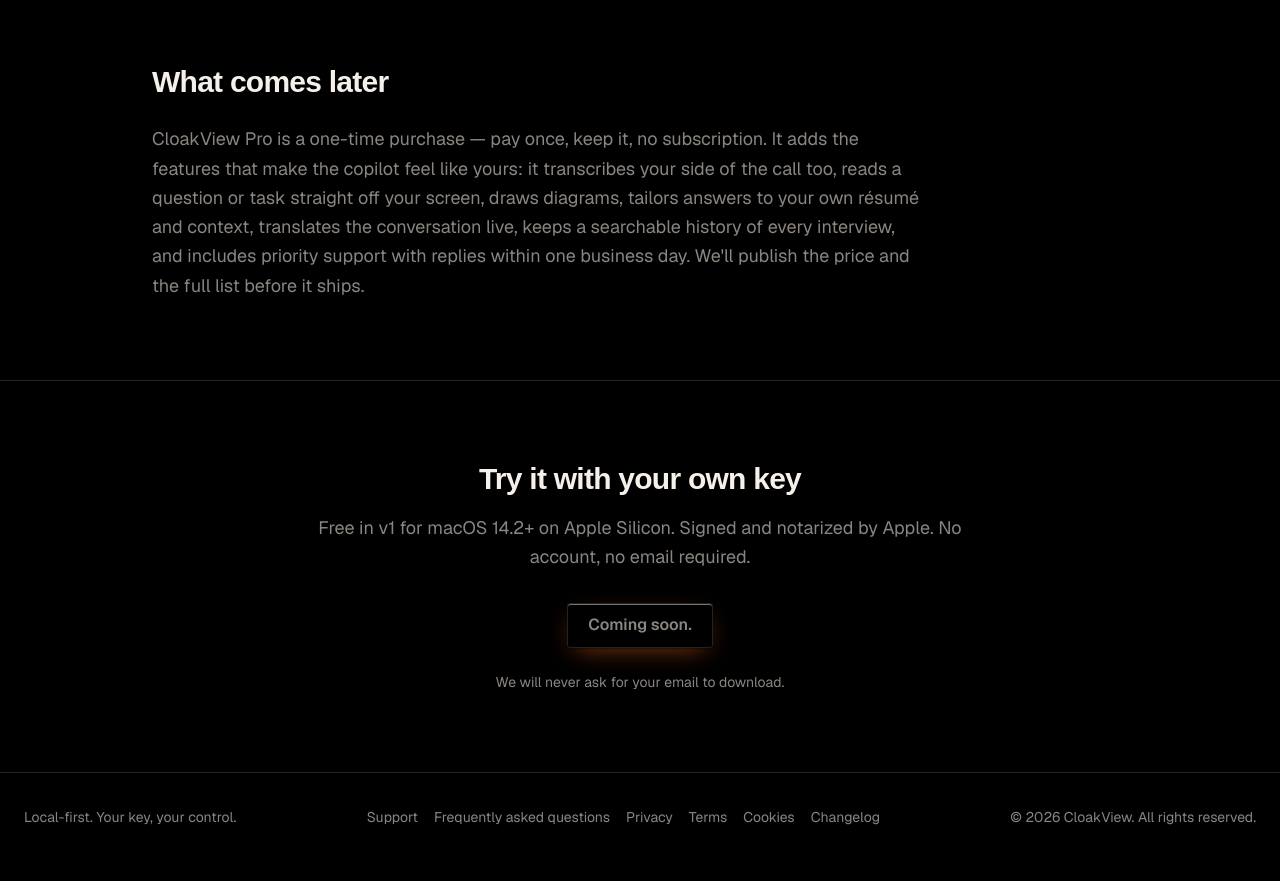
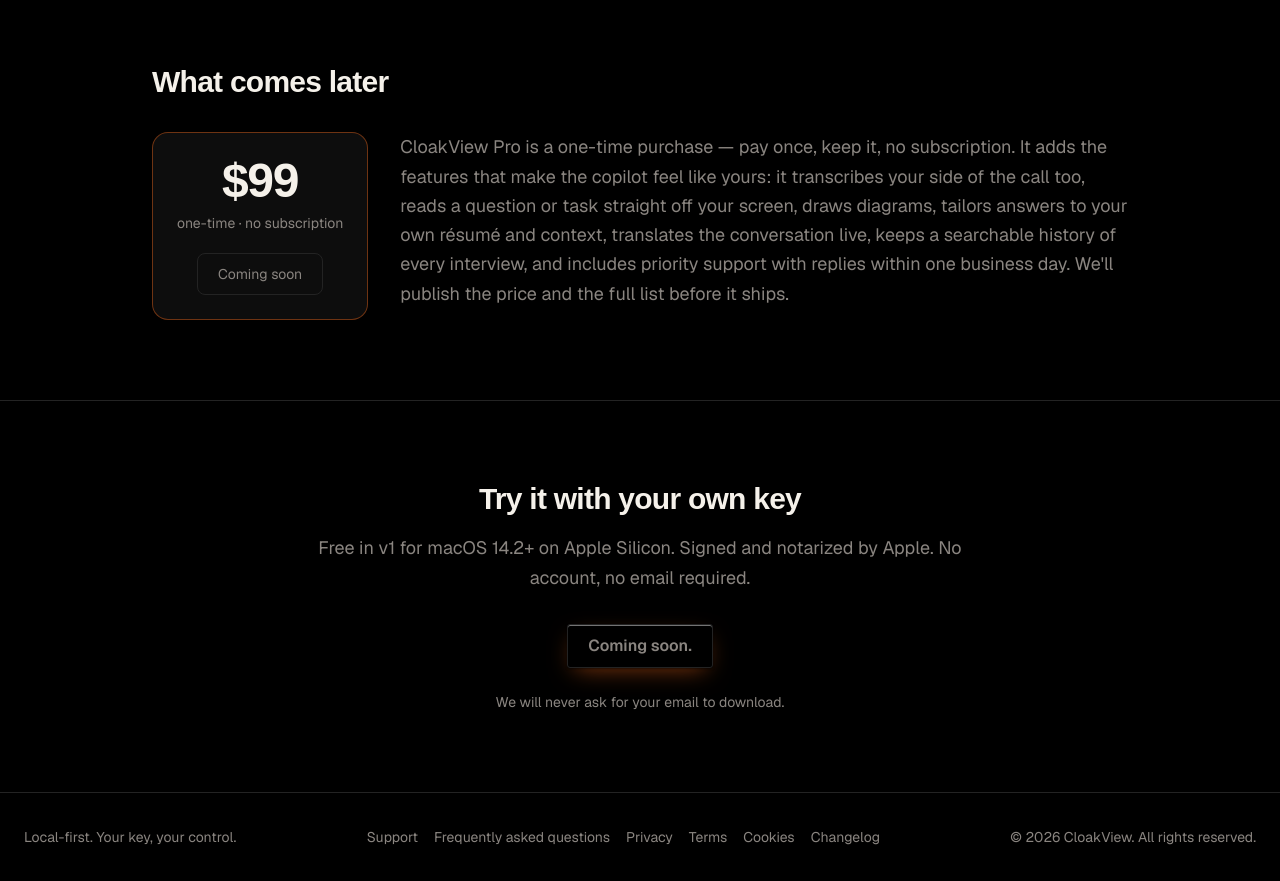
Before and after one commit to baphomet444/cloakview, a Next.js app in the folder web/: page /en/pricing in a window 1280 px wide. Shown: the part 1280-2161 px from the top of the page. Built offline with nearby package versions, Linux system fonts and the light colour scheme; a web font is replaced by a local one.

Commit message:
feat(web): show the CloakView Pro price ($99 one-time) on the pricing page
Adds a price card to the roadmap section: $99, one-time, no subscription, with a
"Coming soon" marker since Pro is not purchasable until the checkout exists.

Co-Authored-By: Claude Opus 4.8 <noreply@anthropic.com>

```diff
--- a/web/src/components/pricing/roadmap-note.tsx
+++ b/web/src/components/pricing/roadmap-note.tsx
@@ -11,9 +11,18 @@ export function RoadmapNote({
         <h2 className="font-display text-3xl font-bold tracking-tight text-foreground">
           {dict.title}
         </h2>
-        <p className="mt-6 max-w-3xl text-lg leading-relaxed text-muted">
-          {dict.body}
-        </p>
+        <div className="mt-8 grid gap-8 md:grid-cols-[auto_1fr] md:items-start">
+          <div className="rounded-2xl border border-accent/40 bg-surface p-6 text-center md:min-w-52">
+            <p className="font-display text-5xl font-extrabold tracking-tight text-foreground">
+              {dict.price}
+            </p>
+            <p className="mt-2 text-sm text-muted">{dict.priceNote}</p>
+            <span className="mt-5 inline-flex cursor-not-allowed rounded-lg border border-border px-5 py-2.5 text-sm text-muted">
+              {dict.soon}
+            </span>
+          </div>
+          <p className="max-w-3xl text-lg leading-relaxed text-muted">{dict.body}</p>
+        </div>
       </div>
     </section>
   );
--- a/web/src/dictionaries/en.json
+++ b/web/src/dictionaries/en.json
@@ -196,7 +196,10 @@
     },
     "roadmap": {
       "title": "What comes later",
-      "body": "CloakView Pro is a one-time purchase — pay once, keep it, no subscription. It adds the features that make the copilot feel like yours: it transcribes your side of the call too, reads a question or task straight off your screen, draws diagrams, tailors answers to your own résumé and context, translates the conversation live, keeps a searchable history of every interview, and includes priority support with replies within one business day. We'll publish the price and the full list before it ships."
+      "body": "CloakView Pro is a one-time purchase — pay once, keep it, no subscription. It adds the features that make the copilot feel like yours: it transcribes your side of the call too, reads a question or task straight off your screen, draws diagrams, tailors answers to your own résumé and context, translates the conversation live, keeps a searchable history of every interview, and includes priority support with replies within one business day. We'll publish the price and the full list before it ships.",
+      "price": "$99",
+      "priceNote": "one-time · no subscription",
+      "soon": "Coming soon"
     },
     "cta": {
       "title": "Try it with your own key",
--- a/web/src/dictionaries/es.json
+++ b/web/src/dictionaries/es.json
@@ -196,7 +196,10 @@
     },
     "roadmap": {
       "title": "Qué viene después",
-      "body": "CloakView Pro es un pago único: pagas una vez y es tuyo, sin suscripción. Añade las funciones que hacen que el copiloto se sienta tuyo: transcribe también lo que dices tú, lee una pregunta o tarea directamente de tu pantalla, dibuja diagramas, adapta las respuestas a tu propio currículum y contexto, traduce la conversación en vivo, guarda un historial de todas tus entrevistas con búsqueda e incluye soporte prioritario con respuesta en un día hábil. Publicaremos el precio y la lista completa antes de su lanzamiento."
+      "body": "CloakView Pro es un pago único: pagas una vez y es tuyo, sin suscripción. Añade las funciones que hacen que el copiloto se sienta tuyo: transcribe también lo que dices tú, lee una pregunta o tarea directamente de tu pantalla, dibuja diagramas, adapta las respuestas a tu propio currículum y contexto, traduce la conversación en vivo, guarda un historial de todas tus entrevistas con búsqueda e incluye soporte prioritario con respuesta en un día hábil. Publicaremos el precio y la lista completa antes de su lanzamiento.",
+      "price": "$99",
+      "priceNote": "pago único · sin suscripción",
+      "soon": "Próximamente"
     },
     "cta": {
       "title": "Pruébalo con tu propia clave",
```
